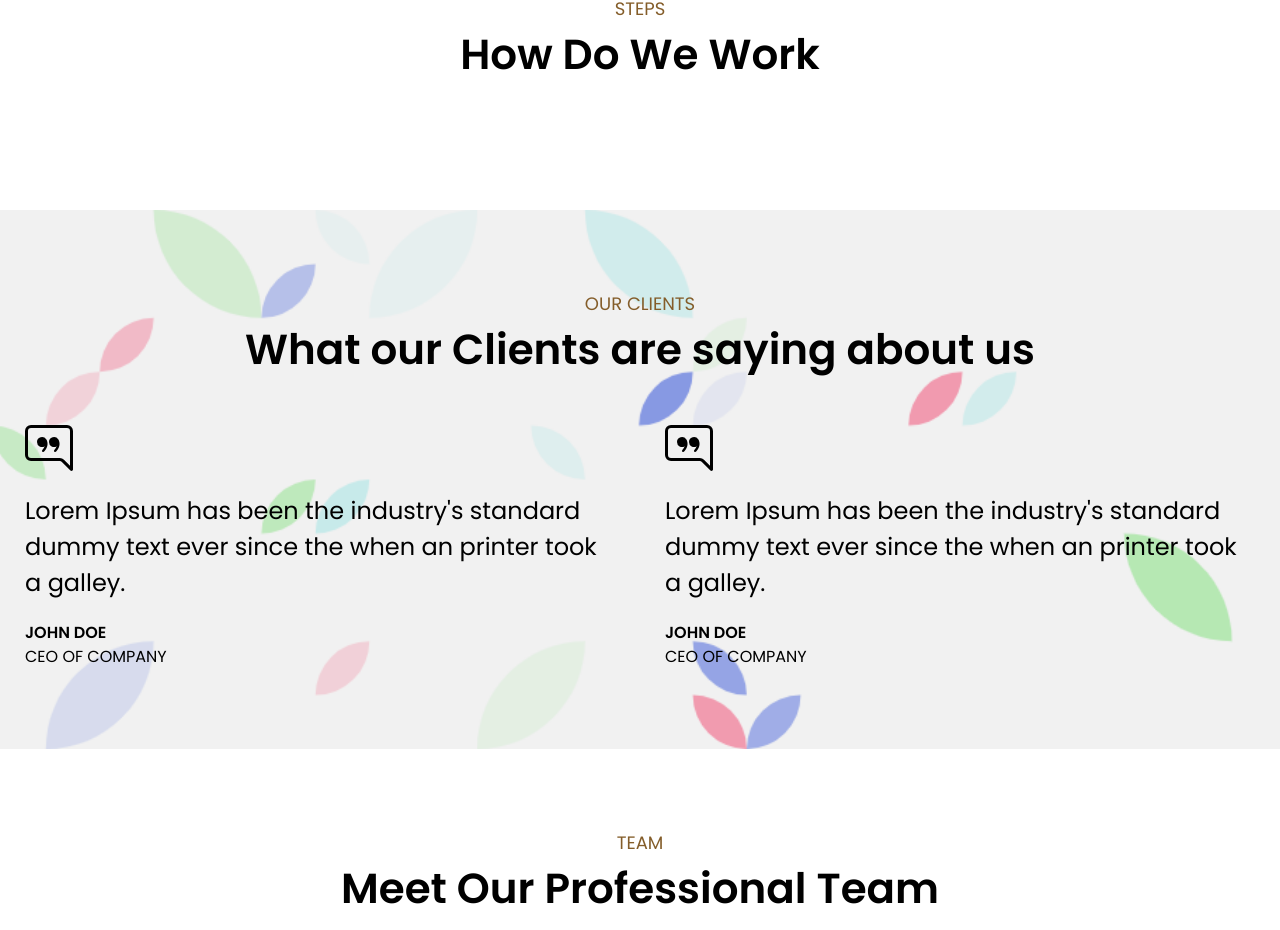
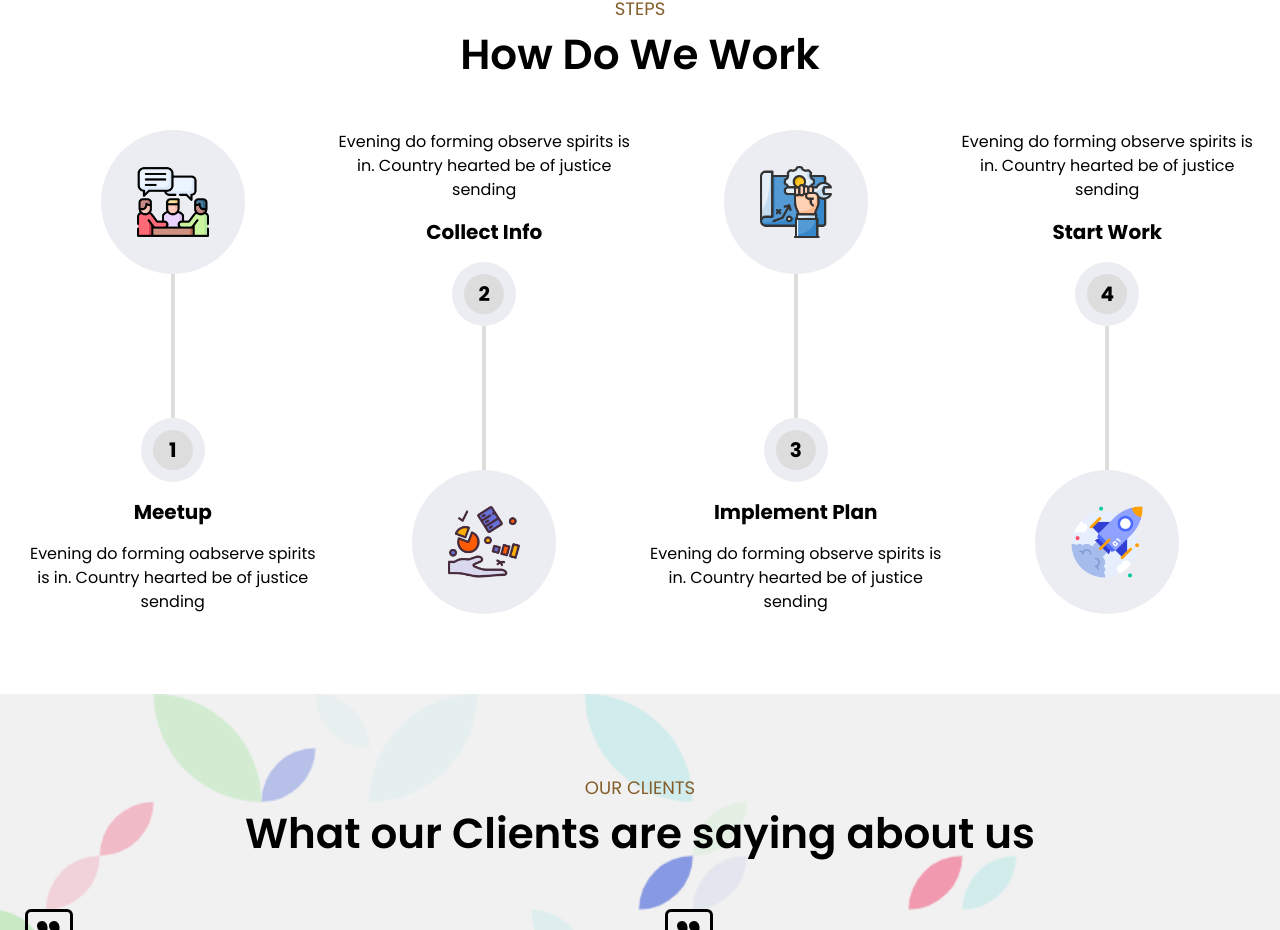
Before and after one commit to Anuragsah401/mt10web-client, a Next.js app: page / in a window 1280 px wide. Shown: the part 1515-2445 px from the top of the page. Built offline with nearby package versions, Linux system fonts and the light colour scheme.

Commit message:
working on how we works

```diff
--- a/src/components/Homepage/Howdowework.jsx
+++ b/src/components/Homepage/Howdowework.jsx
@@ -1,17 +1,87 @@
-import React from 'react'
-import Container from 'components/UI/Container'
-import SectionTitle from 'components/UI/SectionTitle'
+import React from "react";
+import Image from "next/image";
 
+import Container from "components/UI/Container";
+import SectionTitle from "components/UI/SectionTitle";
 
+import icon1 from "assets/meeting.png";
+import icon2 from "assets/data.png";
+import icon3 from "assets/plan.png";
+import icon4 from "assets/business.png";
 
 const howdowework = () => {
+  const workDetails = [
+    {
+      icon: icon1,
+      number: 1,
+      title: "Meetup",
+      description:
+        "Evening do forming oabserve spirits is in. Country hearted be of justice sending",
+    },
+    {
+      icon: icon2,
+      number: 2,
+      title: "Collect Info",
+      description:
+        "Evening do forming observe spirits is in. Country hearted be of justice sending",
+    },
+    {
+      icon: icon3,
+      number: 3,
+      title: "Implement Plan",
+      description:
+        "Evening do forming observe spirits is in. Country hearted be of justice sending",
+    },
+    {
+      icon: icon4,
+      number: 4,
+      title: "Start Work",
+      description:
+        "Evening do forming observe spirits is in. Country hearted be of justice sending",
+    },
+  ];
+
+  const customLine =
+    "before:w-1 before:h-32 before:bg-[#DDDDDD] before:absolute before:-top-[8em] before:z-[5]";
   return (
     <div className="py-20">
-        <Container>
-            <SectionTitle title="steps" subTitle="How Do We Work"/>
-        </Container>
+      <Container>
+        <SectionTitle title="steps" subTitle="How Do We Work" />
+
+        <div className="grid md:grid-cols-2 lg:grid-cols-4 gap-4 gap-y-8">
+          {workDetails.map((item, i) => {
+            return (
+              <div
+                key={i}
+                className="flex flex-col items-center text-center even:flex-col-reverse"
+              >
+                <div className="w-36 h-36 b rounded-full bg-[#EBEDF2] flex justify-center items-center">
+                  <Image
+                    src={item.icon}
+                    alt={item.title}
+                    className="w-[4.5em] h-[4.5em] object-cover"
+                  />
+                </div>
+
+                <div className="w-1 h-36 bg-[#dddddd]"></div>
+
+                <div
+                  className={` relative  bg-[#EBEDF2] w-16 h-16 rounded-full flex justify-center items-center`}
+                >
+                  <h3 className="text-xl font-bold bg-[#DDDDDD] w-10 h-10 rounded-full flex justify-center items-center">
+                    {item.number}
+                  </h3>
+                </div>
+                <h3 className=" text-xl font-bold my-4">{item.title}</h3>
+
+                <p>{item.description}</p>
+              </div>
+            );
+          })}
+        </div>
+      </Container>
     </div>
-  )
-}
+  );
+};
 
-export default howdowework
+export default howdowework;
```
